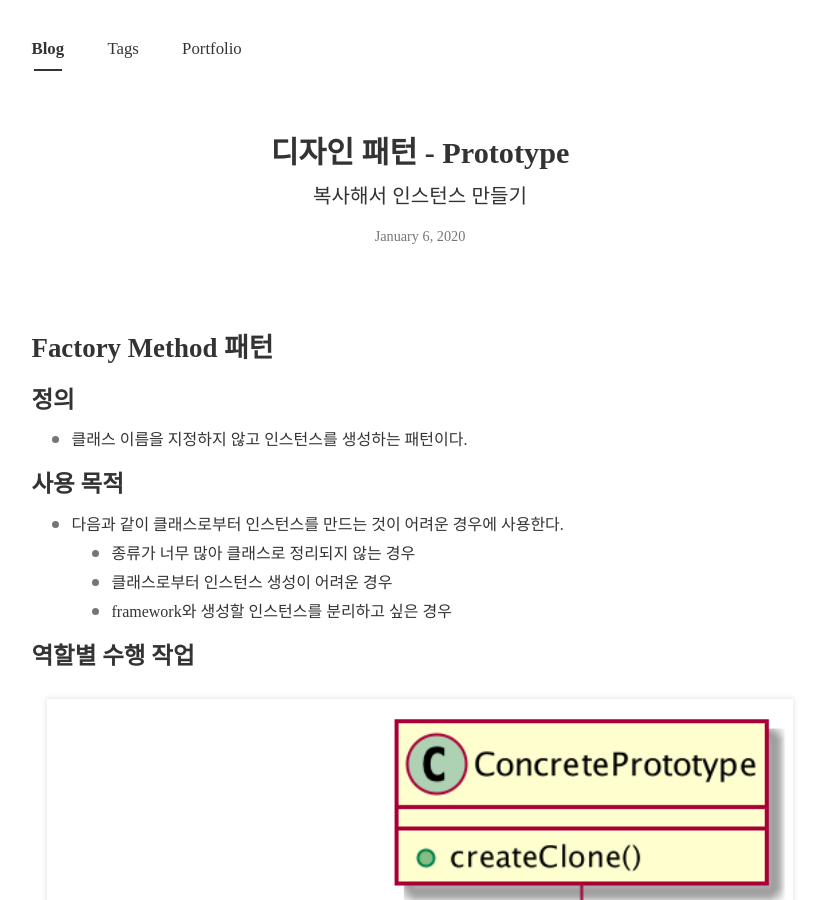
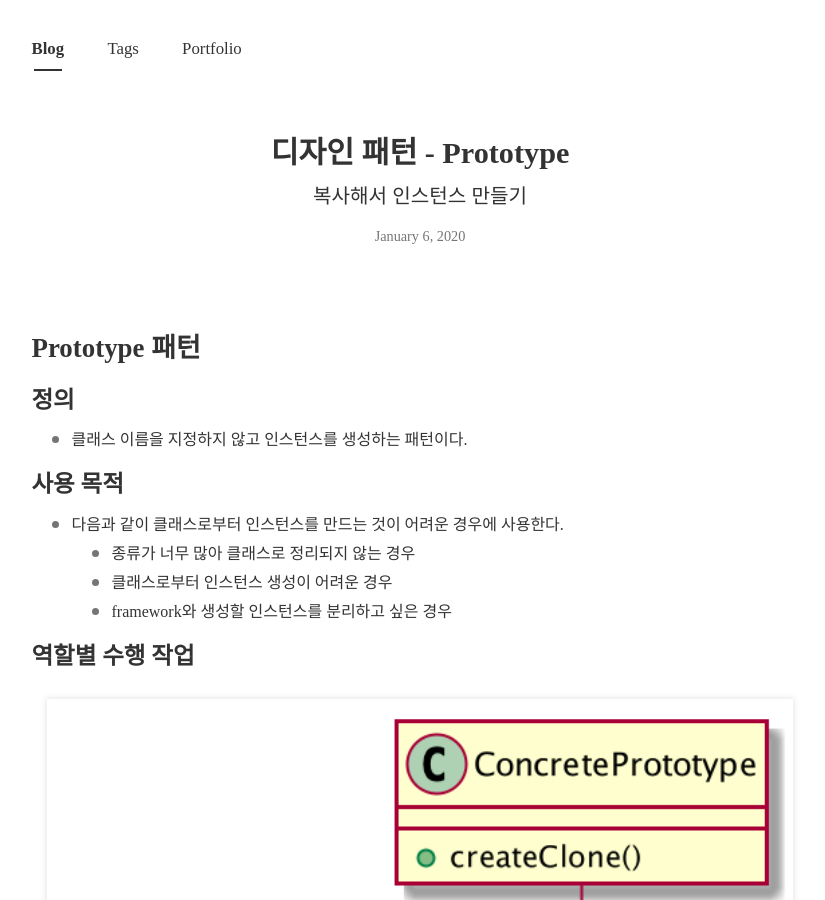
Before and after one commit to jsyang-dev/jsyang-dev.github.io, a Jekyll site: the page built from _posts/2020-01-06-design-pattern-prototype.md, in a window 1280 px wide and 900 px high. Shown: the whole window, without its empty margins (220-1045 px from the left). Built offline with Jekyll 4.4.1, drawn with Linux system fonts in a browser that asks for light colours; nearby versions of some CDN libraries; some web fonts are replaced; comment, search, counter and statistics services are not loaded.

Commit message:
Post 수정 - Prototype 패턴

```diff
--- a/_posts/2020-01-06-design-pattern-prototype.md
+++ b/_posts/2020-01-06-design-pattern-prototype.md
@@ -9,7 +9,7 @@ author: Jeongsu Yang
 comments: 'True'
 ---
 
-## Factory Method 패턴
+## Prototype 패턴
 
 ### 정의
 
```
